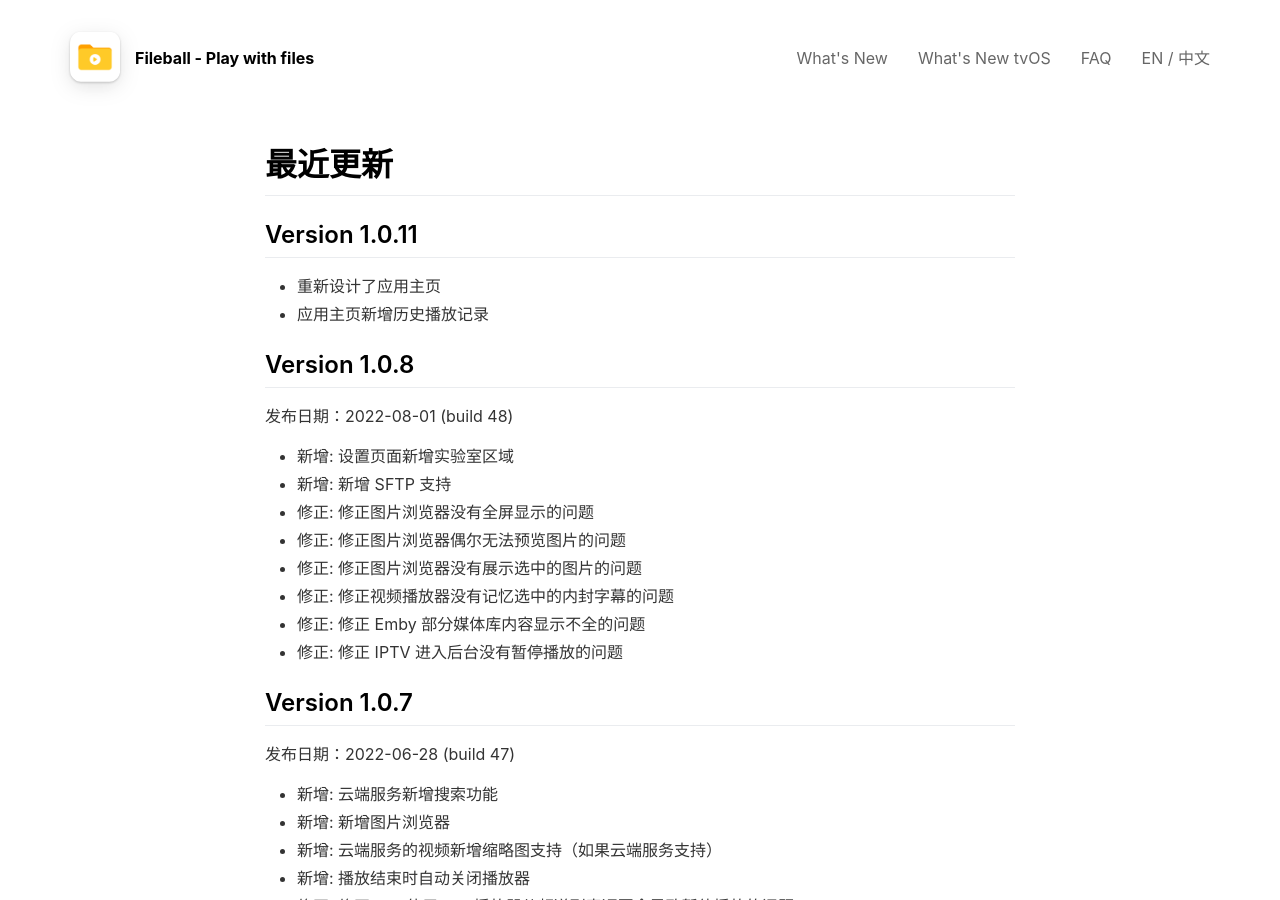
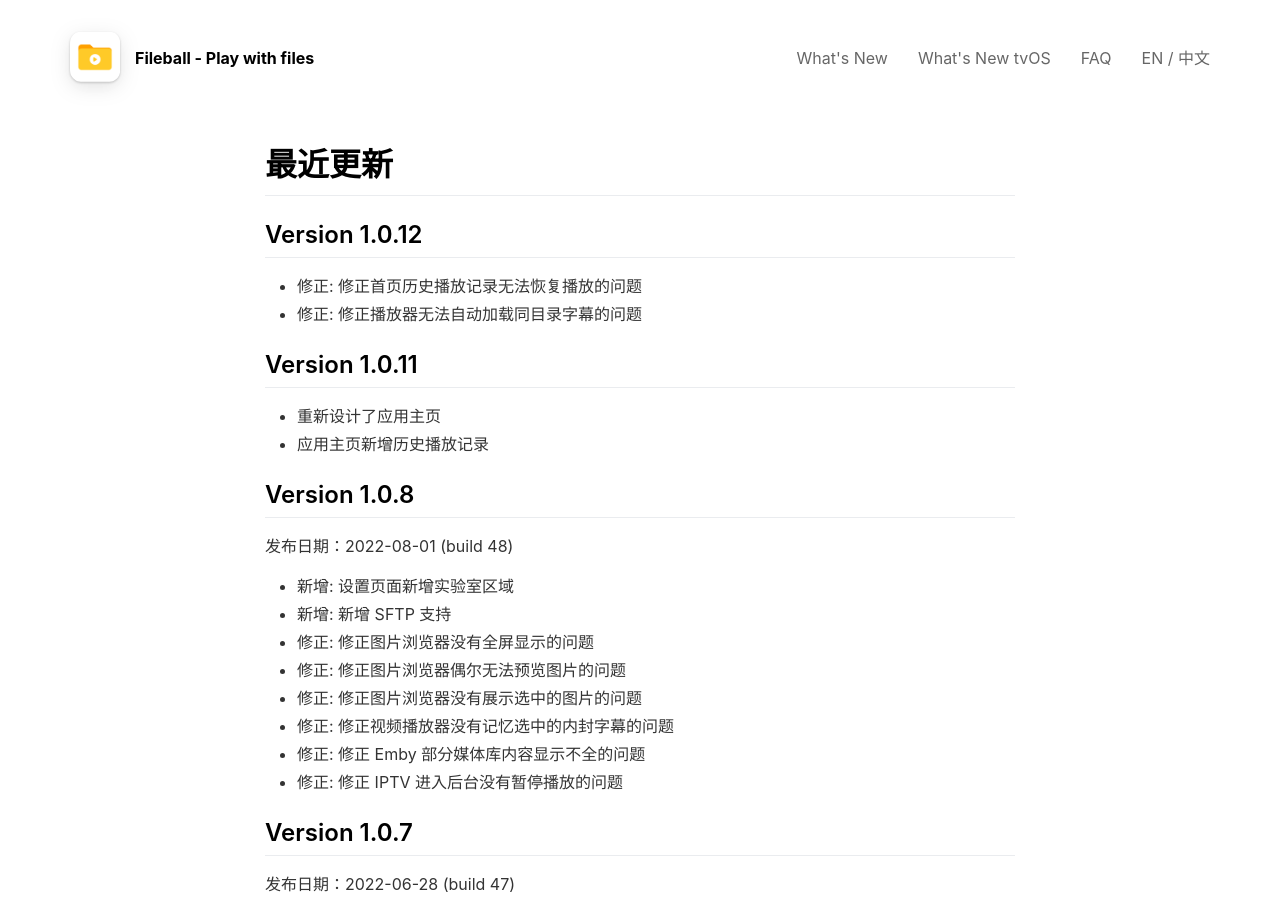
Before and after one commit to alexiscn/fileball.app, a Jekyll site: the page built from _pages/cn/changelog_tv.md, in a window 1280 px wide and 900 px high. Built offline with Jekyll 4.4.1, drawn with Linux system fonts in a browser that asks for light colours; nearby versions of some CDN libraries.

Commit message:
update changelog

```diff
--- a/_pages/cn/changelog_tv.md
+++ b/_pages/cn/changelog_tv.md
@@ -7,6 +7,11 @@ locale: cn
 ---
 
 # 最近更新
+
+## **Version 1.0.12**
+
+- 修正: 修正首页历史播放记录无法恢复播放的问题
+- 修正: 修正播放器无法自动加载同目录字幕的问题
 
 ## **Version 1.0.11**
 
```
Also changed, not shown: _pages/changlog_tv.md (+5 -0 lines).
